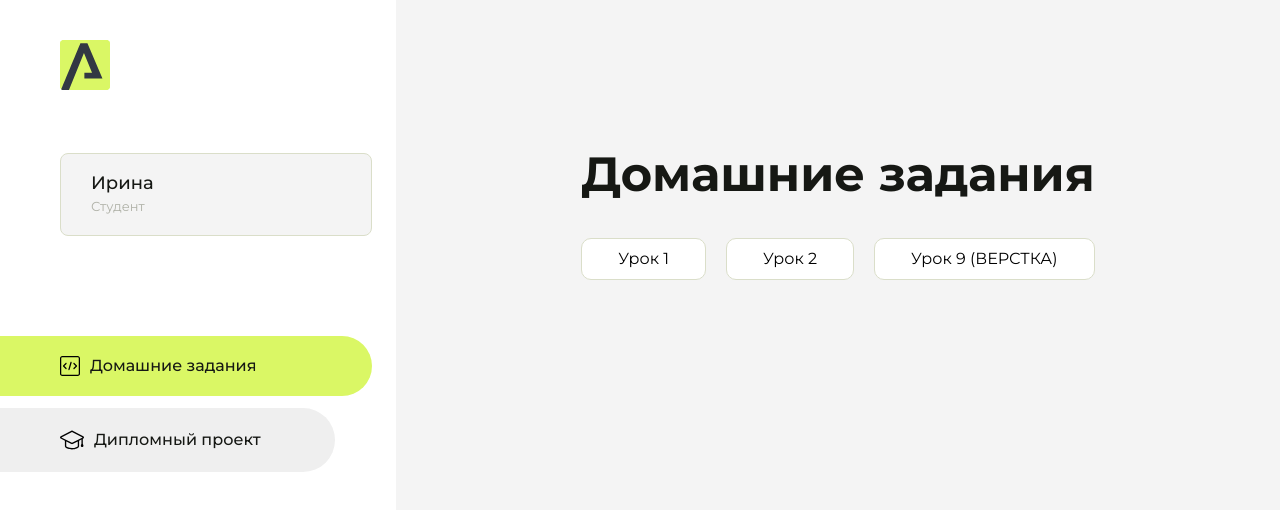
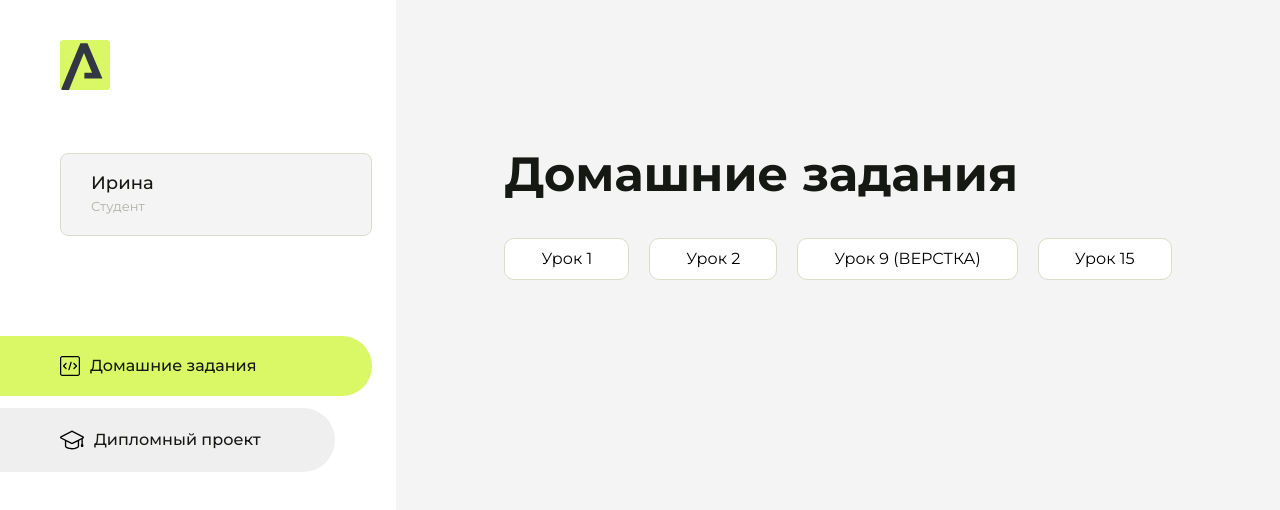
Before and after one commit to Irina-WEB1/homework, a plain HTML site: page index.html in a window 1280 px wide. Drawn offline with Linux system fonts and the light colour scheme.

Commit message:
Update index.html

```diff
--- a/index.html
+++ b/index.html
@@ -101,6 +101,9 @@
                      <li class="content__list-item">
                         <a href="intro-4/index.html">Урок 9 (ВЕРСТКА)</a>
                     </li>
+                     <li class="content__list-item">
+                        <a href="урок 14-15/index.html">Урок 15</a>
+                    </li>
                 </ul>
             </div>
             <div class="content__block hidden" id="diplomBlock">
```
